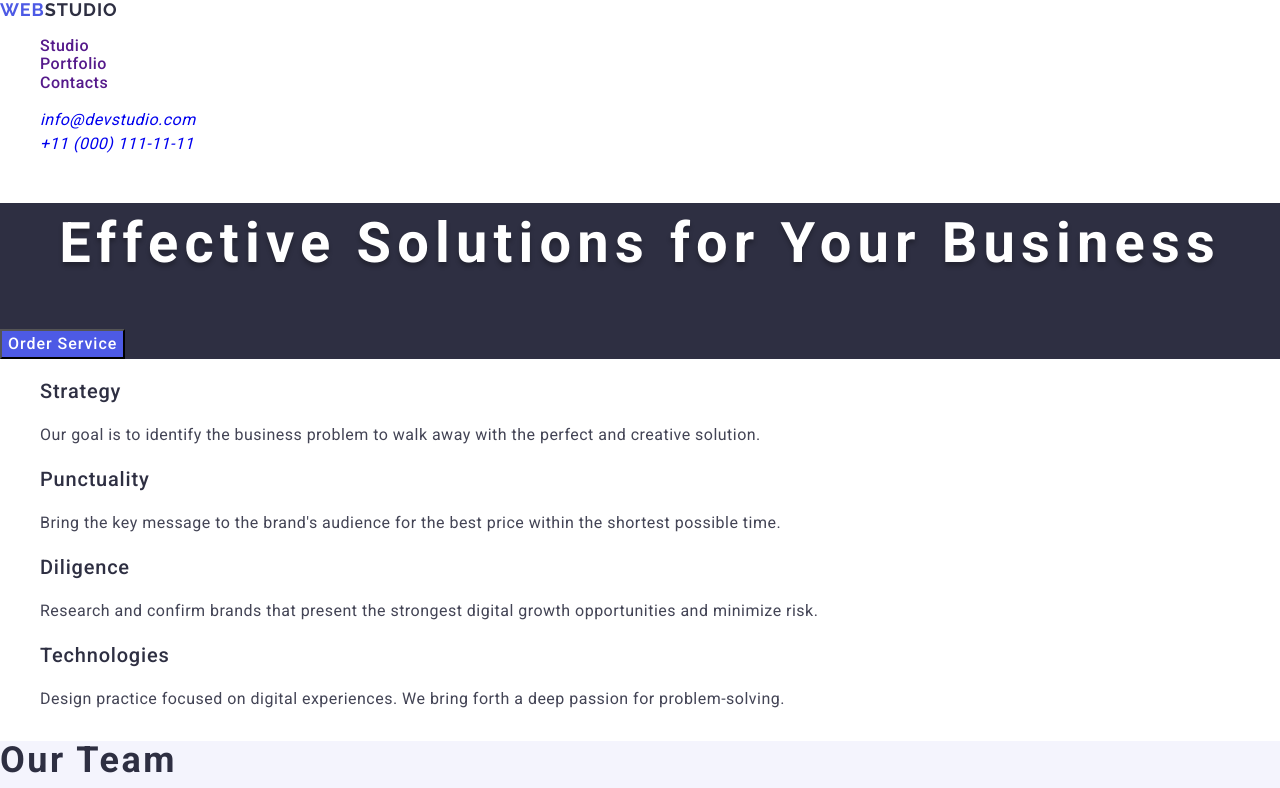
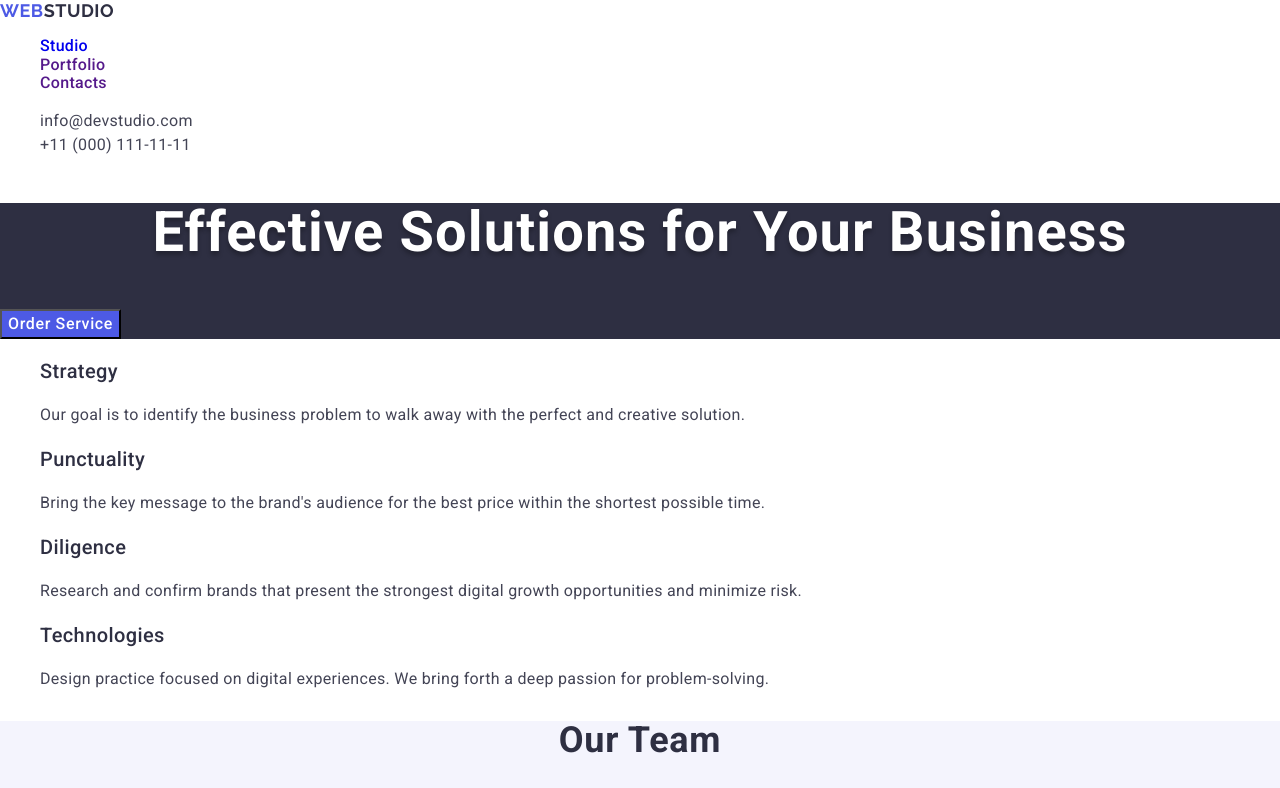
Before and after one commit to Irina28dv/goit-homework-02, a plain HTML site: page index.html in a window 1280 px wide. Shown: the top 788 px of the page. Drawn offline with nearby package versions, Linux system fonts and the light colour scheme.

Commit message:
update 5

```diff
--- a/css/styles.css
+++ b/css/styles.css
@@ -11,40 +11,54 @@ ul {
 list-style-type: none;
 }
 .header-logo{
-color: var(--NAVY-BLUE, #2E2F42);
-font-family: Raleway;
+color: var(--IRIS, #4D5AE5);
+font-family: "Raleway",sans-serif;
 font-size: 18px;
 font-weight: 700;
-line-height: 1.16;
-letter-spacing: 0.05em;
+line-height: 1.17;
+letter-spacing: 0.03em;
 text-transform: uppercase;
 }
-.header-logo-iris{
-color: var(--IRIS, #4D5AE5);
-font-family: Raleway;
+.logo-navy-blue{
+color: var(--NAVY-BLUE, #2E2F42);
+font-family: "Raleway";
 font-size: 18px;
 font-weight: 700;
-line-height: 1.16;
-letter-spacing: 0.05em;
+line-height: 1.17;
+letter-spacing: 0.03em;
 text-transform: uppercase;
 }
 .header-navigation{
 color: var(--NAVY-BLUE, #2E2F42);
 font-size: 16px;
 font-weight: 500;
-line-height: 1,50;
-letter-spacing: 0.03em;
+line-height: 1,5;
+letter-spacing: 0.02em;
 }
 .header-navigation .menu-item:active{
 color: var(--OCEAN, #404BBF);
 }
+.header-navigation .menu-item:hover{
+    color: var(--OCEAN, #404BBF);
+    }
 .header-address{
 color: var(--SLATE, #434455);
+font-style: normal;
 font-size: 16px;
-line-height: 24px; /* 150% */
-letter-spacing: 0.03em;
+line-height: 1,5;
+letter-spacing: 0.02em;
+}
+.header-address-menu .address-link{
+color: var(--SLATE, #434455);
+font-size: 16px;
+font-style: normal;
+line-height: 1.5;
+letter-spacing: 0.02em;
 }
 .header-address-menu .address-link:active{
+color: var(--OCEAN, #404BBF);
+}
+.header-address-menu .address-link:hover{
 color: var(--OCEAN, #404BBF);
 }
 .main{
@@ -56,8 +70,8 @@ text-align: center;
 text-shadow: 0px 4px 4px rgba(0, 0, 0, 0.25);
 font-size: 56px;
 font-weight: 700;
-line-height: 1.43;
-letter-spacing: 0.11em;
+line-height: 1.07;
+letter-spacing: 0.02em;
 }
 .main-btn{
 color: var(--WHITE, #FFF);
@@ -65,34 +79,41 @@ background: var(--IRIS, #4D5AE5);
 font-size: 16px;
 font-weight: 500;
 line-height: 1.50;
-letter-spacing: 0.06em;
+letter-spacing: 0.04em;
 cursor: pointer;
 }
 .main .main-btn:hover{
 background: var(--OCEAN, #404BBF);
 }
+.main .main-btn:active{
+    background: var(--OCEAN, #404BBF);
+    }
 .aside-item-title{
 color: var(--NAVY-BLUE, #2E2F42);
 font-size: 20px;
 font-weight: 500;
 line-height: 1.20;
-letter-spacing: 0.04em;
+letter-spacing: 0.02em;
 }
 .aside-item-text{
 color: var(--SLATE, #434455);
 font-size: 16px;
 line-height: 1.50;
-letter-spacing: 0.03em;
+letter-spacing: 0.02em;
 }
 .section-team{
-    background: var(--CLOUD, #F4F4FD);
+background: var(--CLOUD, #F4F4FD);
+}
+.team-list{
+background: var(--WHITE, #FFF);
 }
 .team-title{
 color: var(--NAVY-BLUE, #2E2F42);
+text-align: center;
 font-size: 36px;
 font-weight: 700;
 line-height: 1.11;
-letter-spacing: 0.07em;
+letter-spacing: 0.02em;
 text-transform: capitalize;
 }
 .team-item-name{
@@ -100,20 +121,21 @@ color: var(--NAVY-BLUE, #2E2F42);
 font-size: 20px;
 font-weight: 500;
 line-height: 1.20;
-letter-spacing: 0.04em;
+letter-spacing: 0.02em;
 }
 .team-item-text{
 color: var(--SLATE, #434455);
 font-size: 16px;
 line-height: 1.50;
-letter-spacing: 0.03px;
+letter-spacing: 0.02px;
 }
 .portfolio-title{
 color: var(--NAVY-BLUE, #2E2F42);
+text-align: center;
 font-size: 36px;
 font-weight: 700;
 line-height: 1.11;
-letter-spacing: 0.07em;
+letter-spacing: 0.02em;
 text-transform: capitalize;
 }
 .portfolio-item-title{
@@ -121,38 +143,38 @@ color: var(--NAVY-BLUE, #2E2F42);
 font-size: 20px;
 font-weight: 500;
 line-height: 1.20;
-letter-spacing: 0.04em;
+letter-spacing: 0.02em;
 }
 .portfolio-item-text{
 color: var(--SLATE, #434455);
 font-size: 16px;
 line-height: 1.50;
-letter-spacing: 0.03em;
+letter-spacing: 0.02em;
 }
 .footer{
 background: var(--NAVY-BLUE, #2E2F42);
 }
-.footer-logo-iris{
+.footer-logo{
 color: var(--IRIS, #4D5AE5);
+font-family: "Raleway",sans-serif;
+font-size: 18px;
+font-weight: 700;
+line-height:1.17;
+letter-spacing: 0.03em;
+text-transform: uppercase
+}
+.footer-logo-cloud{
+    color: var(--CLOUD, #F4F4FD);
 font-family: Raleway;
 font-size: 18px;
 font-weight: 700;
-line-height: 1.16;
-letter-spacing: 0.05em;
+line-height: 1.17;
+letter-spacing: 0.03em;
 text-transform: uppercase;
-}
-.footer-logo{
-color: var(--CLOUD, #F4F4FD);
-font-family: Raleway;
-font-size: 18px;
-font-weight: 700;
-line-height:1.16;
-letter-spacing: 0.05em;
-text-transform: uppercase
 }
 .footer-text{
 color: var(--CLOUD, #F4F4FD);
 font-size: 16px;
 line-height: 1.5;
-letter-spacing: 0.03em;
+letter-spacing: 0.02em;
 }
--- a/index.html
+++ b/index.html
@@ -13,10 +13,10 @@
 <body>
     <header class="header">
         <nav class="header-navigation">
-        <a class="header-logo" href="./index.html"><span class="header-logo-iris">Web</span>Studio</a>
+            <a class="header-logo" href="./index.html">Web<span class="logo-navy-blue">Studio</span></a>
             <ul class="header-menu">
                 <li class="menu-item">
-                    <a class="menu-link" href="">Studio</a>
+                    <a class="menu-link" href="./index.html">Studio</a>
                 </li>
                 <li class="menu-item">
                     <a class="menu-link" href="">Portfolio</a>
@@ -32,7 +32,7 @@
                     <a class="address-link" href="mailto:info@devstudio.com">info@devstudio.com</a>
                     </li>
                     <li class="address-item">
-                    <a class="address-tel" href="tel:+110001111111">+11 (000) 111-11-11</a>
+                    <a class="address-link" href="tel:+110001111111">+11 (000) 111-11-11</a>
                     </li>
                 </ul>
             </address>
@@ -129,7 +129,7 @@
     </section>
     </main>
     <footer class="footer">
-    <a class="footer-logo" href="./index.html"> <span class="footer-logo-iris">Web</span>Studio</a>
+    <a class="footer-logo" href="./index.html"> Web<span class="footer-logo-cloud">Studio</span></a>
     <p class="footer-text">
     Increase the flow of customers and sales for your business with digital marketing & growth solutions.
     </p>
```
